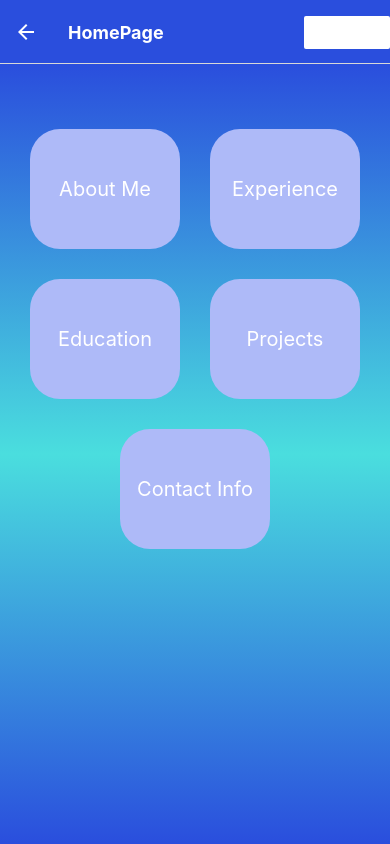
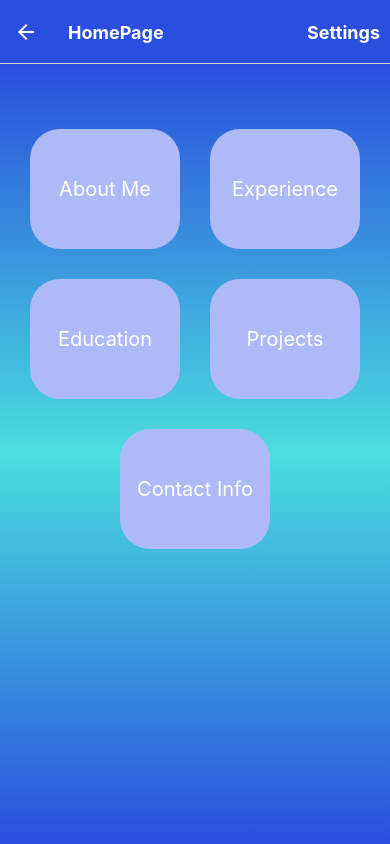
Before and after one commit to rambaldeo/rambaldeoportfolioapp, a React Native app: screen /Home in a window 390 px wide. Built offline with nearby package versions, Linux system fonts and the light colour scheme.

Commit message:
Setting Button got the setting button to how I want it Added options that will need to be looked at and improved. Need to add functionality to each option and create user page.

```diff
--- a/App.js
+++ b/App.js
@@ -2,13 +2,13 @@ import { StatusBar } from 'expo-status-bar';
 import { StyleSheet, TouchableOpacity, Text } from 'react-native';
 import { NavigationContainer } from '@react-navigation/native';
 import { createStackNavigator } from '@react-navigation/stack';
-import { Ionicons } from '@expo/vector-icons';
 import { Button } from 'react-native';
 import Home from './Components/Home';
 import ContactPage from './Components/ContactPage';
 import Profile from './Components/Profile';
 import LoginPage from './Components/LoginPage';
 import Signup from './Components/SignUp';
+import SettingButton from './Components/SettingsButton';
 
 const Stack = createStackNavigator();
 
@@ -23,23 +23,29 @@ export default function App() {
             headerTintColor: '#fff',
             //headerLeft: () => null,
             headerRight: () => (
-              <Button onPress={() => alert('This is a button')} title="Settings" color="white" />
+              <SettingButton color="white"/>
             ),
           })}
         />
-        <Stack.Screen name="Contact" component={ContactPage} options={{
+        <Stack.Screen name="Contact" component={ContactPage} options={( { navigation} ) => ({
           title: "Contact",
           headerStyle: { backgroundColor: '#2A4EDD' },
           headerTitleStyle: { fontWeight: 'bold' },
           headerTintColor: '#fff',
-          }}
+          headerRight: () => (
+            <SettingButton color="white"/>
+          ),
+        })}
         />
-        <Stack.Screen name="AboutMe" component={Profile} options={{
+        <Stack.Screen name="AboutMe" component={Profile}  options={( { navigation} ) => ({
           title: "About Me",
           headerStyle: { backgroundColor: '#2A4EDD' },
           headerTitleStyle: { fontWeight: 'bold' },
           headerTintColor: '#fff',
-          }}
+          headerRight: () => (
+            <SettingButton color="white"/>
+          ),
+        })}
         />
         <Stack.Screen name="Login" component={LoginPage} options={{
             title: "Welcome",
@@ -53,8 +59,7 @@ export default function App() {
             headerStyle: { backgroundColor: '#4ADEDE' },
             headerTintColor: 'black',
             headerRight: () => (
-              //need to create the settings page to logout
-              <Button onPress={() => alert('This is a button')} title="Settings" color="black" />
+              <SettingButton color="black"/>
             ),
           })}
         />
--- /dev/null
+++ b/Components/SettingsButton.js
@@ -0,0 +1,70 @@
+import React, { useState } from 'react';
+import { StyleSheet, View, Text, TouchableOpacity, Animated } from 'react-native';
+import Modal from 'react-native-modal';
+import { useNavigation } from '@react-navigation/native';
+const SettingButton = ({ color = 'black' }) => {
+    const [isModalVisible, setModalVisible] = useState(false);
+    const navigation = useNavigation();
+    const toggleModal = () => {
+        setModalVisible(!isModalVisible);
+    };
+
+    const clickOutSide = () => {
+        setModalVisible(false);
+    };
+    const logout = async () => {
+        setModalVisible(false)
+        setTimeout( () => {
+            navigation.navigate('Login')
+        }, 150)
+    }
+
+    return (
+        <View>
+            <TouchableOpacity style={styles.button} onPress={toggleModal} accessible={true} accessibilityLabel="Open Settings">
+                <Text style={[styles.text, { color }]}>Settings</Text>
+            </TouchableOpacity>
+
+            <Modal isVisible={isModalVisible} onBackdropPress={clickOutSide} animationIn="slideInUp" animationOut="slideOutDown" useNativeDriver={true} hideModalContentWhileAnimating={true} backdropTransitionOutTiming={0} >
+                <View style={styles.modalContent}>
+                    <TouchableOpacity onPress={() => { /* handle navigation to User Profile */ }}>
+                        <Text>User Profile</Text>
+                    </TouchableOpacity>
+                    <TouchableOpacity onPress={() => { /* handle navigation to Notification Settings */ }}>
+                        <Text>Notification Settings</Text>
+                    </TouchableOpacity>
+                    <TouchableOpacity onPress={logout}>
+                        <Text>Logout</Text>
+                    </TouchableOpacity>
+                    <TouchableOpacity onPress={toggleModal}>
+                        <Text style={styles.closeText}>Click To Close</Text>
+                    </TouchableOpacity>
+                </View>
+            </Modal>
+        </View>
+    );
+}
+
+const styles = StyleSheet.create({
+    button: {
+        backgroundColor: 'transparent',
+        padding: 10,
+    },
+    text: {
+        fontSize: 18,
+        fontWeight: 'bold',
+    },
+    modalContent: {
+        backgroundColor: 'white',
+        padding: 10,
+        justifyContent: 'center',
+        alignItems: 'center',
+        borderRadius: 40,
+    },
+    closeText: {
+        color: 'black',
+        marginTop: 10,
+    },
+});
+
+export default SettingButton;
--- a/package.json
+++ b/package.json
@@ -22,6 +22,7 @@
     "react-native-elements": "^3.4.3",
     "react-native-image-resizer": "^1.4.5",
     "react-native-linear-gradient": "^2.8.3",
+    "react-native-modal": "^13.0.1",
     "react-native-popup-menu": "^0.16.1",
     "react-native-safe-area-context": "4.8.2",
     "react-native-screens": "~3.29.0",
```
Also changed, not shown: 1 other file (tests, documents, lock files or other folders). Lines whose indentation alone changed are shown as unchanged.
